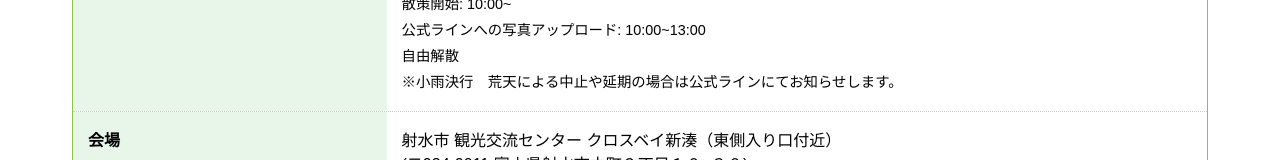
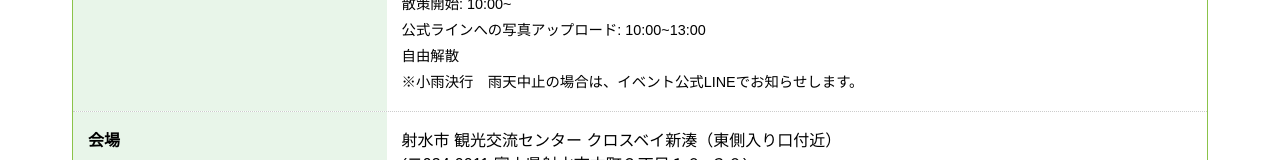
Before and after one commit to nanako1230/imizu-event, a Next.js app: page / in a window 1280 px wide. Shown: the part 752-912 px from the top of the page. Built offline with nearby package versions, Linux system fonts and the light colour scheme.

Commit message:
雨天の表記変更

```diff
--- a/src/pages/index.js
+++ b/src/pages/index.js
@@ -45,7 +45,7 @@ export default function Home() {
                 <p>散策開始: 10:00~</p>
                 <p>公式ラインへの写真アップロード: 10:00~13:00</p>
                 <p>自由解散</p>
-                <p>※小雨決行　荒天による中止や延期の場合は公式ラインにてお知らせします。</p>
+                <p>※小雨決行　雨天中止の場合は、イベント公式LINEでお知らせします。</p>
               </div>
             </div>
           </div>
```
